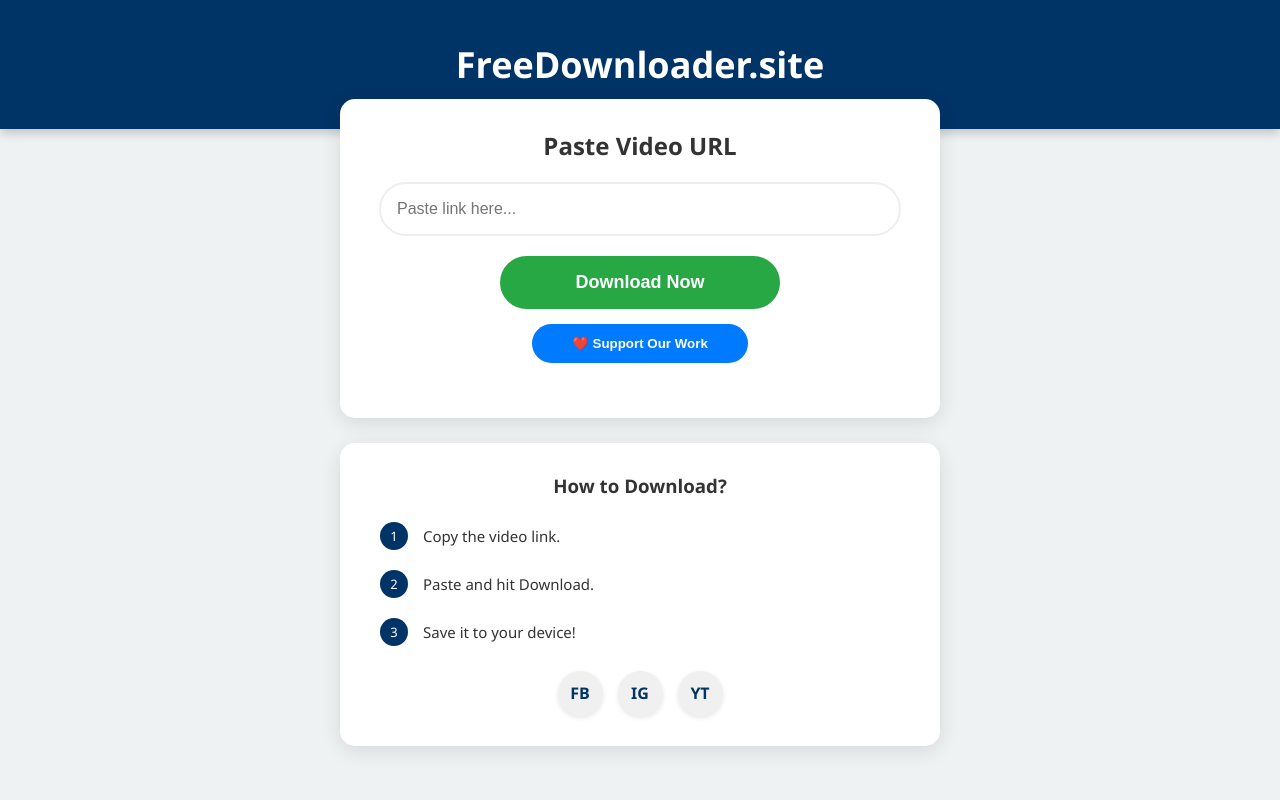
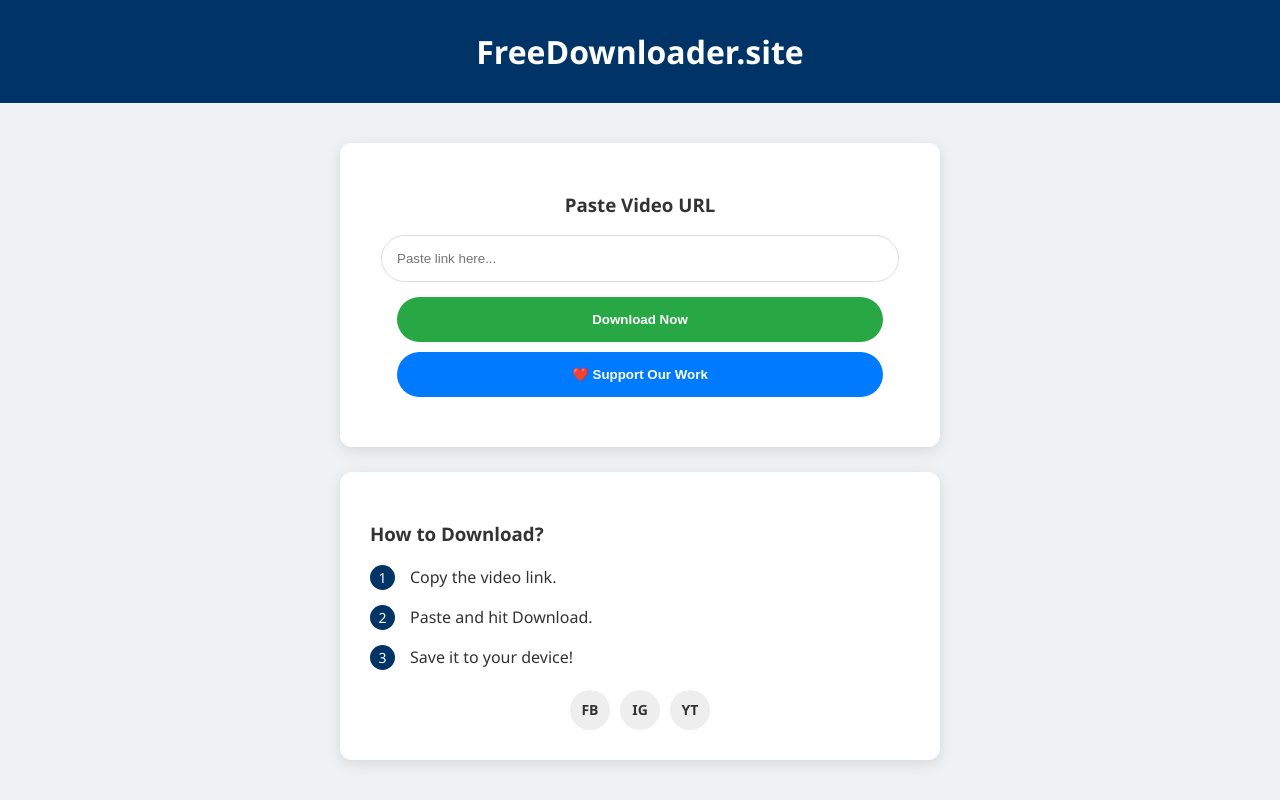
Before and after one commit to hassansaddique15/video-downloader, a Flask app: page / in a window 1280 px wide. Run offline with Flask 3, Linux system fonts and the light colour scheme; some libraries are stand-ins or nearby versions.

Commit message:
Update index.html

```diff
--- a/templates/index.html
+++ b/templates/index.html
@@ -6,29 +6,30 @@
     <meta name="viewport" content="width=device-width, initial-scale=1.0">
     <title>FreeDownloader.site</title>
     <style>
-        body { font-family: 'Segoe UI', Tahoma, Geneva, Verdana, sans-serif; background-color: #eef2f3; color: #333; margin: 0; padding: 0; }
+        body { font-family: 'Segoe UI', sans-serif; background-color: #eef2f5; color: #333; margin: 0; padding: 0; }
 
-        /* Original Dark Blue Header */
-        header { background: #003366; color: white; padding: 40px 20px; text-align: center; box-shadow: 0 4px 10px rgba(0,0,0,0.2); }
-        header h1 { margin: 0; font-size: 36px; font-weight: bold; }
+        /* Deep Navy Header */
+        header { background-color: #003366; color: white; padding: 30px 0; text-align: center; }
+        header h1 { margin: 0; font-size: 32px; }
 
-        .container { max-width: 600px; margin: -30px auto 40px auto; padding: 0 20px; }
+        .container { max-width: 600px; margin: 40px auto; padding: 0 20px; }
 
-        /* Main Card Style */
-        .box-card { background: white; padding: 30px; border-radius: 15px; box-shadow: 0 5px 20px rgba(0,0,0,0.1); margin-bottom: 25px; text-align: center; }
+        /* Main Card */
+        .box-card { background: white; padding: 30px; border-radius: 12px; box-shadow: 0 4px 15px rgba(0,0,0,0.1); margin-bottom: 25px; text-align: center; }
 
-        input[type="text"] { width: 90%; padding: 16px; font-size: 16px; border: 2px solid #eee; border-radius: 50px; margin-bottom: 20px; outline: none; }
-        .download-btn { background-color: #28a745; color: white; border: none; padding: 16px 50px; font-size: 18px; border-radius: 50px; cursor: pointer; font-weight: bold; width: 100%; max-width: 280px; margin-bottom: 15px; }
+        input[type="text"] { width: 90%; padding: 15px; border: 1px solid #ddd; border-radius: 50px; margin-bottom: 15px; outline: none; }
 
-        /* Buttons and Icons */
-        .support-btn { background: #007bff; color: white; border: none; padding: 12px 40px; border-radius: 50px; cursor: pointer; font-weight: bold; display: block; margin: 0 auto; }
+        .btn-download { background-color: #28a745; color: white; border: none; padding: 15px; width: 90%; border-radius: 50px; font-weight: bold; cursor: pointer; margin-bottom: 10px; }
+        .btn-support { background-color: #007bff; color: white; border: none; padding: 15px; width: 90%; border-radius: 50px; font-weight: bold; cursor: pointer; }
 
-        .social-section { display: flex; justify-content: center; gap: 15px; margin-top: 20px; }
-        .social-icon { background: #f0f0f0; border-radius: 50%; width: 45px; height: 45px; display: flex; align-items: center; justify-content: center; font-weight: bold; color: #003366; text-decoration: none; box-shadow: 0 2px 5px rgba(0,0,0,0.1); }
+        /* How to Section */
+        .how-to { text-align: left; }
+        .step { display: flex; align-items: center; margin-bottom: 15px; }
+        .step-num { background: #003366; color: white; width: 25px; height: 25px; border-radius: 50%; display: flex; align-items: center; justify-content: center; font-size: 14px; margin-right: 15px; }
 
-        /* Compact Steps */
-        .step-row { display: flex; align-items: center; margin-bottom: 10px; text-align: left; padding: 5px 10px; font-size: 15px; }
-        .step-number { background: #003366; color: white; border-radius: 50%; width: 28px; height: 28px; display: flex; justify-content: center; align-items: center; font-size: 13px; margin-right: 15px; flex-shrink: 0; }
+        /* Social Icons */
+        .socials { display: flex; justify-content: center; gap: 10px; margin-top: 20px; }
+        .social-circle { background: #eee; width: 40px; height: 40px; border-radius: 50%; display: flex; align-items: center; justify-content: center; font-weight: bold; font-size: 14px; }
     </style>
 </head>
 <body>
@@ -38,43 +39,42 @@
     </header>
 
     <div class="container">
-        <!-- Main Tool Card -->
+        <!-- Main Card -->
         <div class="box-card">
-            <h2 style="margin-top:0;">Paste Video URL</h2>
+            <h3>Paste Video URL</h3>
             <input type="text" placeholder="Paste link here...">
-            <br>
-            <button class="download-btn">Download Now</button>
-            <button onclick="openDonateModal()" class="support-btn">❤️ Support Our Work</button>
+            <button class="btn-download">Download Now</button>
+            <button class="btn-support" onclick="openDonateModal()">❤️ Support Our Work</button>
 
-            <!-- Banner Ad -->
-            <div style="margin-top: 25px;">
+            <!-- Ad Space -->
+            <div style="margin-top: 20px;">
                 <script type="text/javascript"> atOptions = { 'key' : 'a12c72aeb6e00ec5e2f19a0a55bab44e', 'format' : 'iframe', 'height' : 250, 'width' : 300, 'params' : {} }; </script>
                 <script type="text/javascript" src="https://www.highperformanceformat.com/a12c72aeb6e00ec5e2f19a0a55bab44e/invoke.js"></script>
             </div>
         </div>
 
-        <!-- How to & Socials -->
-        <div class="box-card">
-            <h3 style="margin-top:0;">How to Download?</h3>
-            <div class="step-row"><div class="step-number">1</div> Copy the video link.</div>
-            <div class="step-row"><div class="step-number">2</div> Paste and hit Download.</div>
-            <div class="step-row"><div class="step-number">3</div> Save it to your device!</div>
+        <!-- How To Card -->
+        <div class="box-card how-to">
+            <h3>How to Download?</h3>
+            <div class="step"><div class="step-num">1</div> Copy the video link.</div>
+            <div class="step"><div class="step-num">2</div> Paste and hit Download.</div>
+            <div class="step"><div class="step-num">3</div> Save it to your device!</div>
 
-            <div class="social-section">
-                <a href="#" class="social-icon">FB</a>
-                <a href="#" class="social-icon">IG</a>
-                <a href="#" class="social-icon">YT</a>
+            <div class="socials">
+                <div class="social-circle">FB</div>
+                <div class="social-circle">IG</div>
+                <div class="social-circle">YT</div>
             </div>
         </div>
     </div>
 
-    <!-- Modal -->
-    <div id="donateModal" style="display: none; position: fixed; z-index: 1000; left: 0; top: 0; width: 100%; height: 100%; background-color: rgba(0,0,0,0.7); backdrop-filter: blur(5px);">
-        <div style="background: #fff; margin: 10% auto; padding: 30px; border-radius: 20px; width: 90%; max-width: 400px; text-align: center; position: relative;">
-            <span onclick="closeDonateModal()" style="position: absolute; top: 15px; right: 20px; cursor: pointer; font-size: 24px;">&times;</span>
+    <!-- Modal remains the same -->
+    <div id="donateModal" style="display: none; position: fixed; z-index: 1000; left: 0; top: 0; width: 100%; height: 100%; background: rgba(0,0,0,0.5);">
+        <div style="background: white; margin: 10% auto; padding: 20px; width: 300px; border-radius: 10px; text-align: center;">
             <h3>Support Us</h3>
-            <div style="background:#f4f8ff; padding:10px; margin-bottom:10px; border-radius:10px;">Skrill: mahmood396@gmail.com</div>
-            <div style="background:#f4fff4; padding:10px; border-radius:10px;">NayaPay: +923135657001</div>
+            <p>Skrill: mahmood396@gmail.com</p>
+            <p>NayaPay: +923135657001</p>
+            <button onclick="closeDonateModal()">Close</button>
         </div>
     </div>
 
@@ -83,6 +83,5 @@
         function closeDonateModal() { document.getElementById('donateModal').style.display = 'none'; }
     </script>
     <script src="https://pl30176543.effectivecpmnetwork.com/af/41/81/af41819e29e049173a9116a7f116ff65.js"></script>
-
 </body>
 </html>
```
